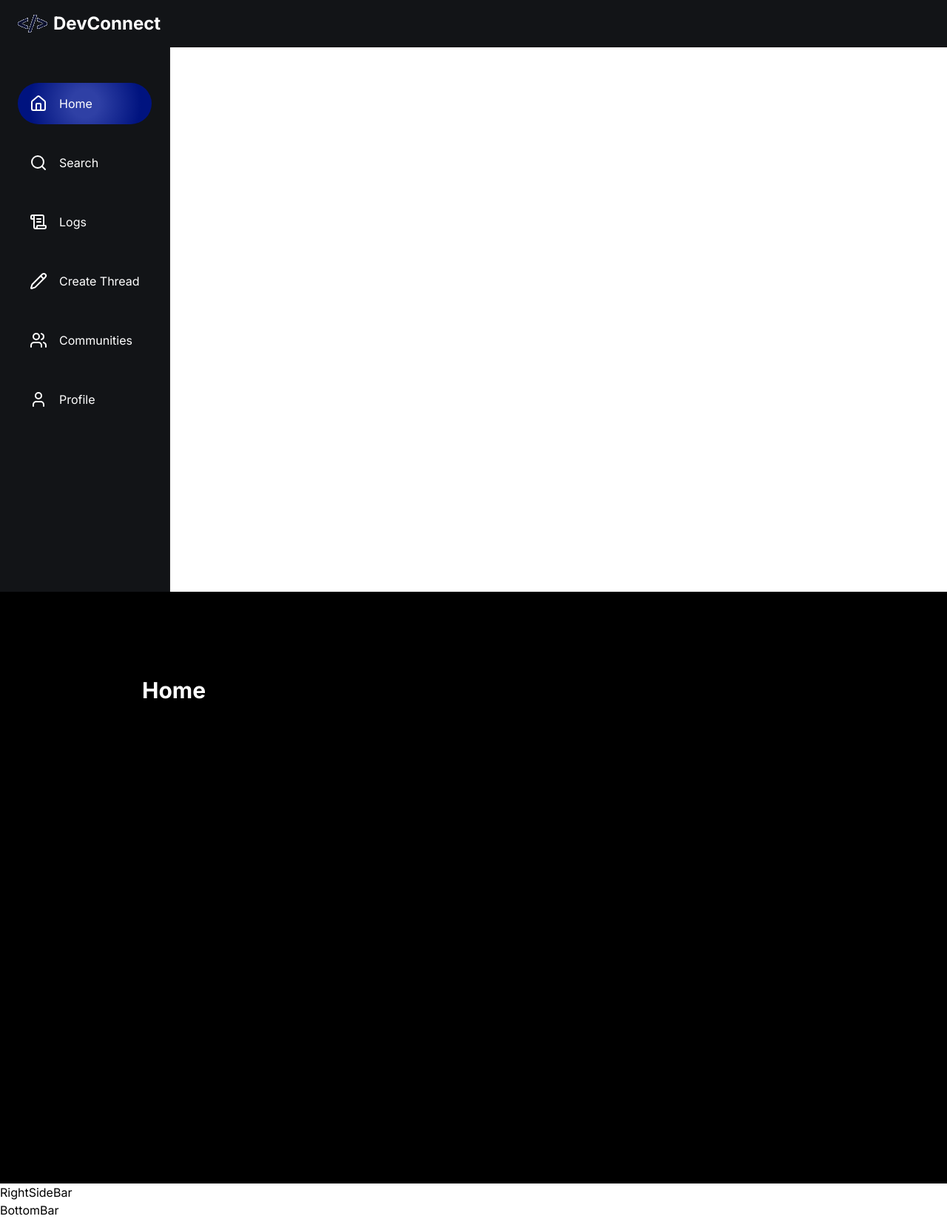
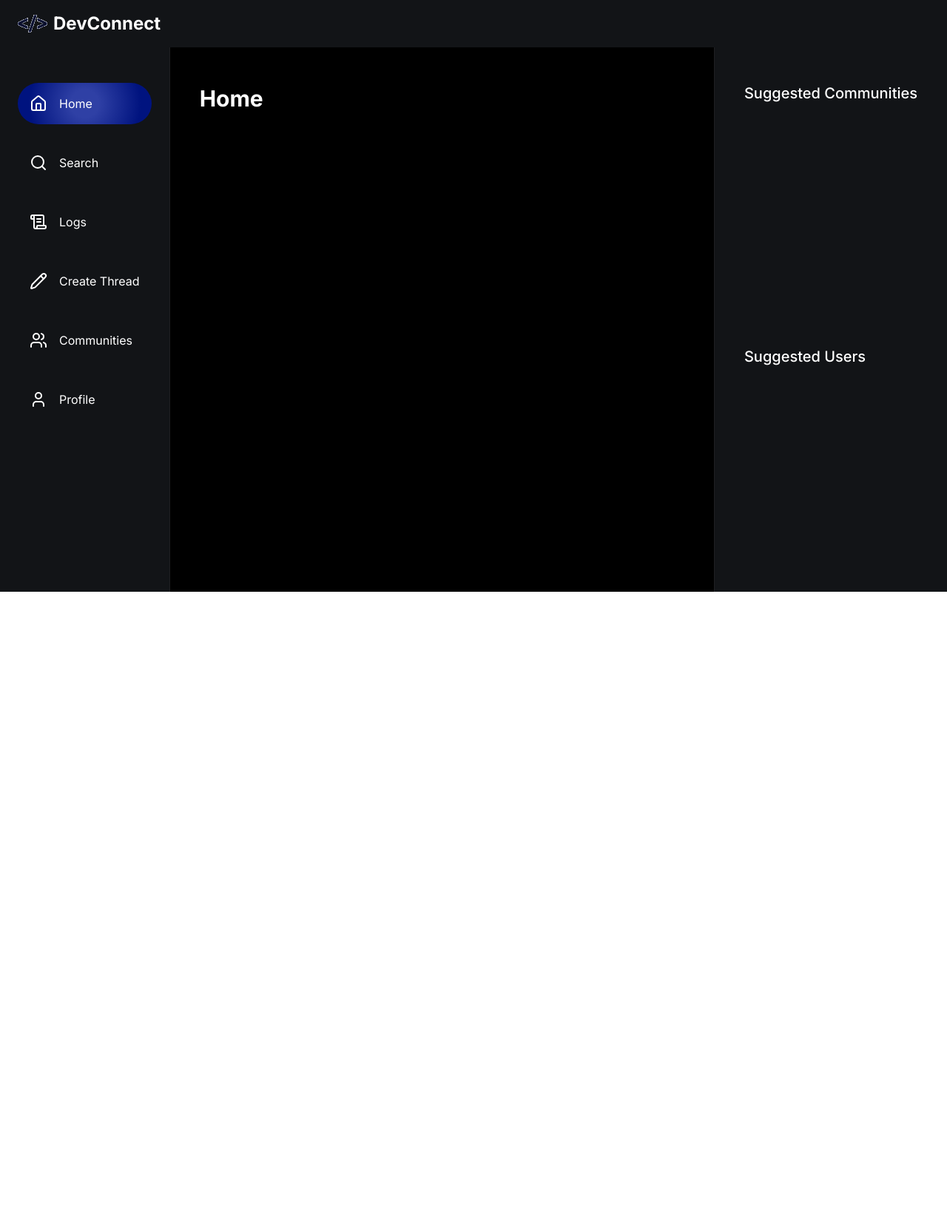
Before and after one commit to Sankalp2114/devconnect, a Next.js app: page / in a window 1280 px wide. Shown: the whole page at 74% size. After the commit the page ends 800 px from the top, so only its background shows below. Built offline with nearby package versions, Linux system fonts and the light colour scheme; no server answers.

Commit message:
bottom bar and rightside bar

```diff
--- a/app/(root)/layout.tsx
+++ b/app/(root)/layout.tsx
@@ -25,7 +25,7 @@ export default function RootLayout({
         <head></head>
         <body className={inter.className}>
           <TopBar />
-          <main>
+          <main className="flex flex-row">
             <LeftSideBar />
             <section className="main-container">
               <div className="w-full max-w-4xl">{children}</div>
--- a/components/shared/BottomBar.tsx
+++ b/components/shared/BottomBar.tsx
@@ -1,5 +1,38 @@
+"use client";
+
+import { sidebarLinks } from "@/constants";
+import Link from "next/link";
+import { usePathname, useRouter } from "next/navigation";
+
 function BottomBar() {
-  return <h1>BottomBar</h1>;
+  const router = useRouter();
+  const pathName = usePathname();
+  return (
+    <section className="bottombar">
+      <div className="bottombar_container">
+        {sidebarLinks.map((link) => {
+          const isActive =
+            (pathName.includes(link.route) && link.route.length > 1) ||
+            pathName === link.route;
+
+          return (
+            <Link
+              href={link.route}
+              key={link.label}
+              className={`bottombar_link rounded-full p-4 ${
+                isActive && "bg-gradient-radial lg:bg-primary-500"
+              }`}
+            >
+              {link.icon}
+              <p className="text-subtle-medium text-light-1 max-sm:hidden">
+                {link.label.split(/\s+/)[0]}
+              </p>
+            </Link>
+          );
+        })}
+      </div>
+    </section>
+  );
 }
 
 export default BottomBar;
--- a/components/shared/RightSideBar.tsx
+++ b/components/shared/RightSideBar.tsx
@@ -1,5 +1,16 @@
 function RightSideBar() {
-  return <h1>RightSideBar</h1>;
+  return (
+    <section className="custom-scrollbar rightsidebar">
+      <div className="flex flex-1 flex-col justify-start">
+        <h3 className="text-heading4-medium text-light-1">
+          Suggested Communities
+        </h3>
+      </div>
+      <div className="flex flex-1 flex-col justify-start">
+        <h3 className="text-heading4-medium text-light-1">Suggested Users</h3>
+      </div>
+    </section>
+  );
 }
 
 export default RightSideBar;
```
